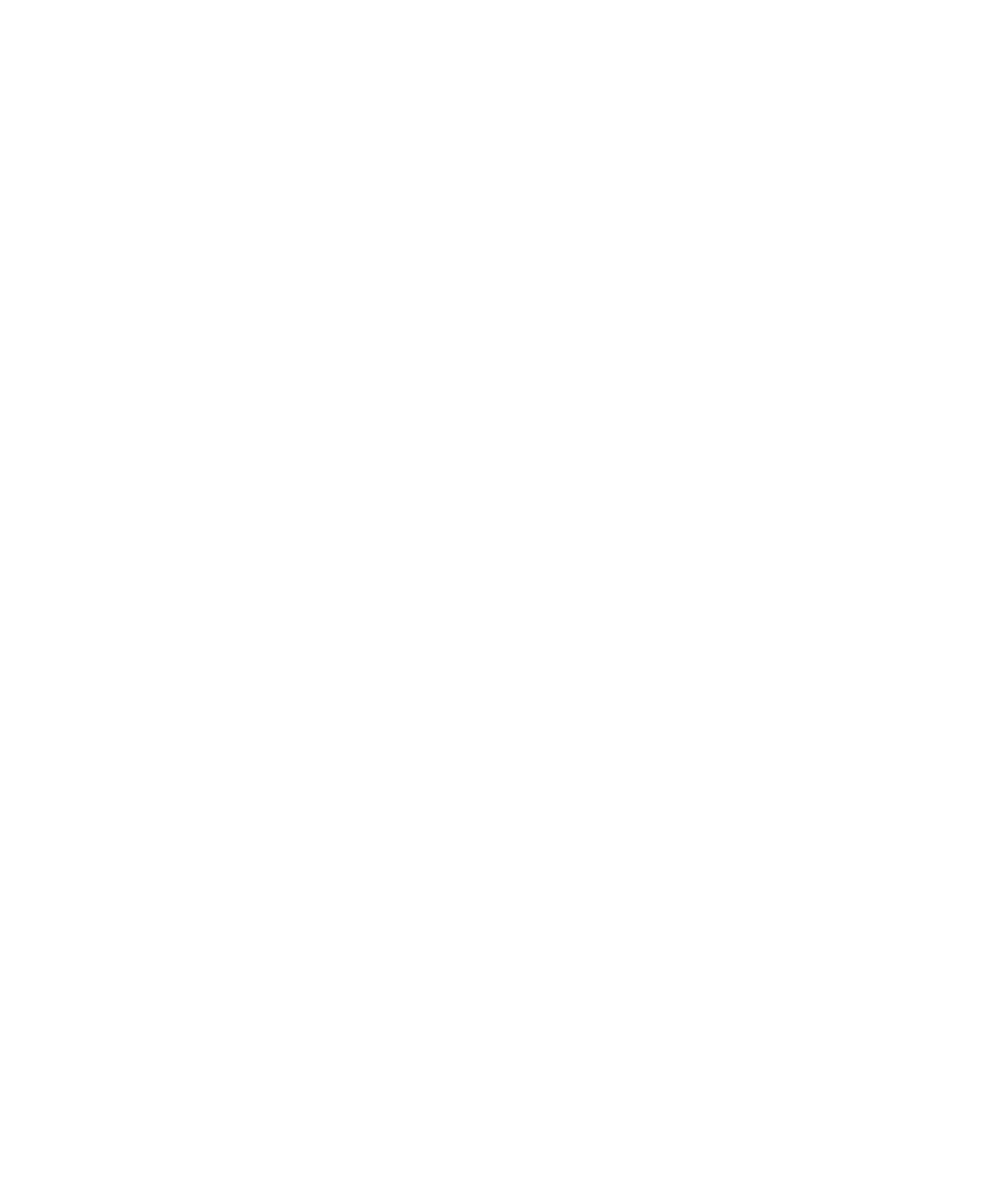
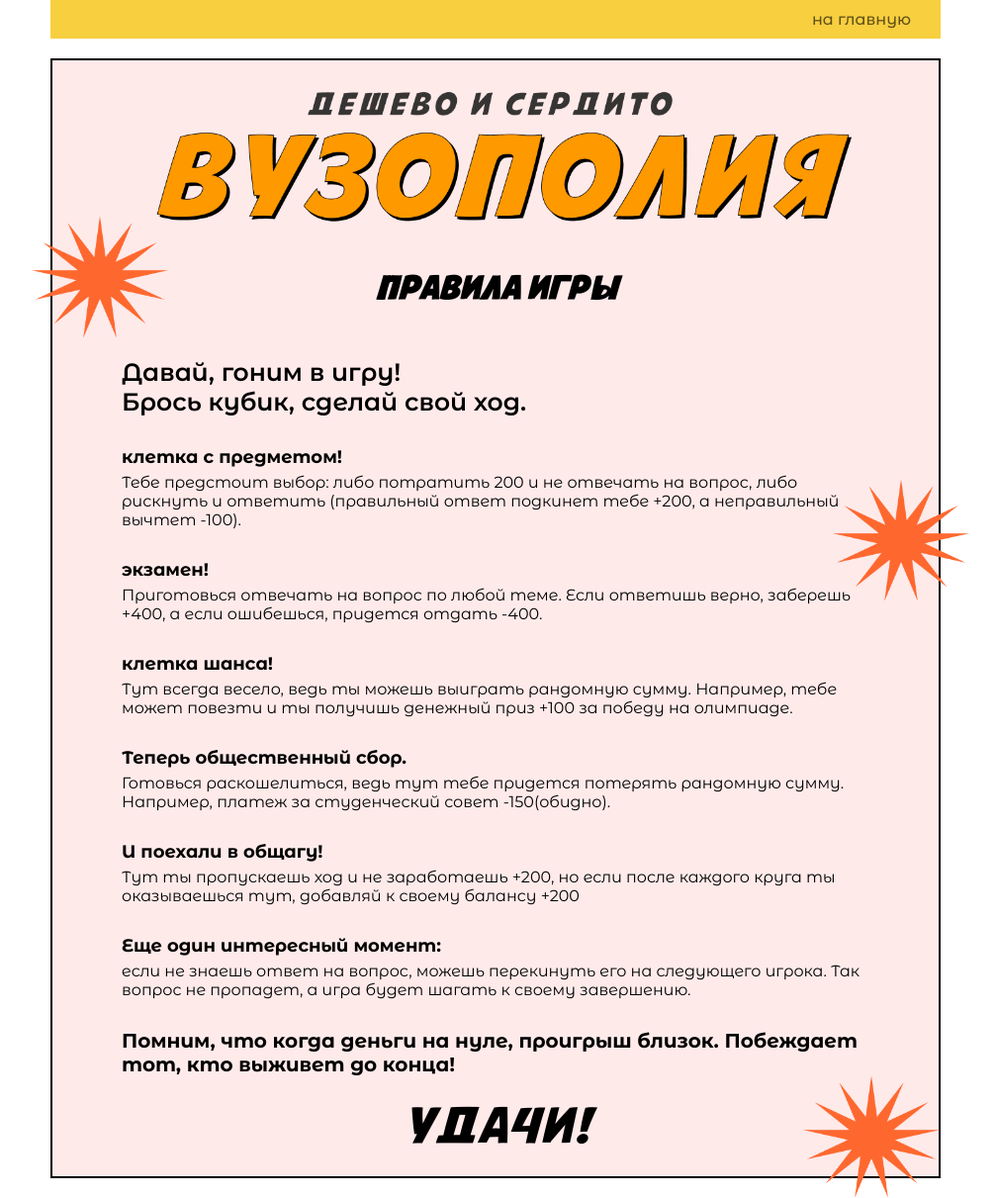
Before and after one commit to atomych/studpoly, a Vue app: page /rools in a window 1280 px wide. Before the commit this address had no page. Shown: the whole page at 99% size, without its empty margins (139-1146 px from the left). Before the commit the page ends 800 px from the top, so only its background shows below. Built offline with nearby package versions, Linux system fonts and the light colour scheme.

Commit message:
added page with rools

```diff
--- a/src/router/index.js
+++ b/src/router/index.js
@@ -1,6 +1,7 @@
 import { createRouter, createWebHistory } from "vue-router";
 import EntryPage from "../views/EntryPage.vue";
 import GamePage from "../views/GamePage.vue";
+import RoolsPage from "../views/RoolsPage.vue";
 
 const routes = [
   {
@@ -13,6 +14,11 @@ const routes = [
     name: "game",
     component: GamePage,
   },
+  {
+    path: "/rools",
+    name: "rools",
+    component: RoolsPage,
+  },
 ];
 
 const router = createRouter({
--- a/src/views/EntryPage.vue
+++ b/src/views/EntryPage.vue
@@ -2,7 +2,7 @@
   <div class="page">
     <div class="container">
       <div class="top">
-        <a href="">О игре</a>
+        <a href="" @click.prevent="toRools()">о игре</a>
       </div>
       <div class="nickname">
         <input type="text" class="field" v-model="name" />
@@ -487,6 +487,10 @@ export default {
       localStorage.setItem("STUDPOLY_PLAYER_NAME", this.name);
     },
 
+    toRools() {
+      this.$router.push({ name: "rools" });
+    },
+
     createRoom() {
       const data = this.rooms.filter(
         (item) => item.players.indexOf(this.id) != -1
--- /dev/null
+++ b/src/views/RoolsPage.vue
@@ -0,0 +1,216 @@
+<template>
+  <div class="container">
+    <div class="top">
+      <a href="" @click.prevent="toMain()">на главную</a>
+    </div>
+    <div class="rools">
+      <img src="../assets/img/2.png" alt="" />
+      <h1 class="title">правила игры</h1>
+      <div class="text big">
+        Давай, гоним в игру!<br />
+        Брось кубик, сделай свой ход.
+      </div>
+      <div class="text h">клетка с предметом!</div>
+      <div class="text def">
+        Тебе предстоит выбор: либо потратить 200 и не отвечать на вопрос, либо
+        рискнуть и ответить (правильный ответ подкинет тебе +200, а неправильный
+        вычтет -100).
+      </div>
+      <div class="text h">экзамен!</div>
+      <div class="text def">
+        Приготовься отвечать на вопрос по любой теме. Если ответишь верно,
+        заберешь +400, а если ошибешься, придется отдать -400.
+      </div>
+      <div class="text h">клетка шанса!</div>
+      <div class="text def">
+        Тут всегда весело, ведь ты можешь выиграть рандомную сумму. Например,
+        тебе может повезти и ты получишь денежный приз +100 за победу на
+        олимпиаде.
+      </div>
+      <div class="text h">Теперь общественный сбор.</div>
+      <div class="text def">
+        Готовься раскошелиться, ведь тут тебе придется потерять рандомную сумму.
+        Например, платеж за студенческий совет -150(обидно).
+      </div>
+      <div class="text h">И поехали в общагу!</div>
+      <div class="text def">
+        Тут ты пропускаешь ход и не заработаешь +200, но если после каждого
+        круга ты оказываешься тут, добавляй к своему балансу +200
+      </div>
+      <div class="text h">Еще один интересный момент:</div>
+      <div class="text def">
+        если не знаешь ответ на вопрос, можешь перекинуть его на следующего
+        игрока. Так вопрос не пропадет, а игра будет шагать к своему завершению.
+      </div>
+      <div class="text bottom">
+        Помним, что когда деньги на нуле, проигрыш близок. Побеждает тот, кто
+        выживет до конца!
+      </div>
+      <div class="text end">удачи!</div>
+    </div>
+
+    <img src="../assets/img/star-bg.png" alt="" class="star n1" />
+    <img src="../assets/img/star-bg.png" alt="" class="star n2" />
+    <img src="../assets/img/star-bg.png" alt="" class="star n3" />
+  </div>
+</template>
+
+<style lang="scss" scoped>
+@font-face {
+  font-family: "Aven";
+  src: url("../assets/fonts/AVENGEANCE_MIGHTIEST_AVENGER_RUS_0.ttf");
+  font-weight: 400;
+}
+
+@font-face {
+  font-family: "MontReg";
+  src: url("../assets/fonts/MontserratAlternates-Regular.ttf");
+  font-weight: 400;
+}
+
+@font-face {
+  font-family: "MontMed";
+  src: url("../assets/fonts/MontserratAlternates-Medium.ttf");
+  font-weight: 500;
+}
+
+@font-face {
+  font-family: "MontSem";
+  src: url("../assets/fonts/MontserratAlternates-SemiBold.ttf");
+  font-weight: 600;
+}
+
+@font-face {
+  font-family: "MontBold";
+  src: url("../assets/fonts/MontserratAlternates-Bold.ttf");
+  font-weight: 700;
+}
+
+.container {
+  width: 100%;
+  max-width: 900px;
+
+  margin: 0 auto;
+
+  display: flex;
+  flex-direction: column;
+
+  padding-bottom: 20px;
+
+  position: relative;
+
+  .star {
+    position: absolute;
+
+    width: 140px;
+    height: auto;
+
+    &.n1 {
+      top: 18%;
+      left: -20px;
+    }
+
+    &.n2 {
+      right: -30px;
+      top: 40%;
+    }
+
+    &.n3 {
+      bottom: 0;
+      right: 0;
+    }
+  }
+}
+
+.top {
+  background-color: #f8cf3f;
+
+  display: flex;
+  justify-content: end;
+
+  padding: 10px;
+  padding-right: 30px;
+
+  margin-bottom: 20px;
+
+  a {
+    text-decoration: none;
+    color: #000;
+    font-size: 16px;
+    opacity: 0.6;
+    font-family: "MontMed";
+  }
+}
+
+.rools {
+  display: flex;
+  flex-direction: column;
+
+  background-color: #ffeaea;
+  border: 2px solid #000;
+
+  padding: 20px;
+
+  img {
+    max-width: 100%;
+    height: auto;
+  }
+
+  .title {
+    font-family: "Aven";
+    text-align: center;
+
+    margin-bottom: 50px;
+  }
+
+  .text {
+    padding: 0 50px;
+
+    &.big {
+      font-family: "MontSem";
+      font-size: 25px;
+
+      margin-bottom: 30px;
+    }
+
+    &.h {
+      font-family: "MontBold";
+      font-size: 18px;
+
+      margin-bottom: 5px;
+    }
+
+    &.def {
+      font-family: "MontReg";
+      font-size: 16px;
+
+      margin-bottom: 30px;
+    }
+
+    &.bottom {
+      font-family: "MontBold";
+      font-size: 20px;
+
+      margin-bottom: 30px;
+    }
+
+    &.end {
+      font-family: "Aven";
+      font-size: 50px;
+      text-align: center;
+    }
+  }
+}
+</style>
+
+<script>
+export default {
+  name: "RoolsPage",
+
+  methods: {
+    toMain() {
+      this.$router.push({ name: "entry" });
+    },
+  },
+};
+</script>
```
Also changed, not shown: src/assets/img/2.png (added), src/assets/img/star-bg.png (added).
